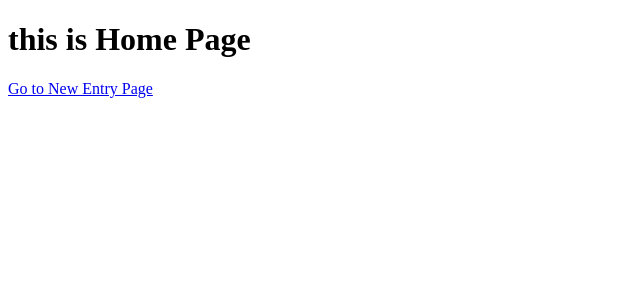
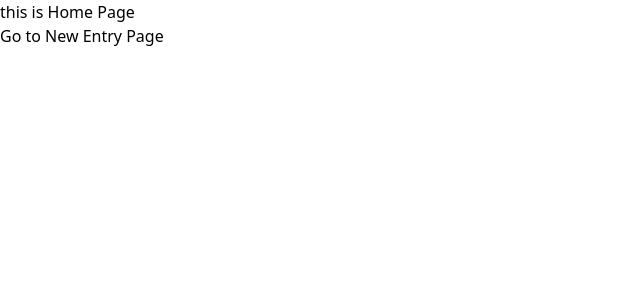
Before and after one commit to RadekKosiada/journal-app, a Next.js app: page / in a window 1280 px wide. Shown: the top 300 px of the page, without its empty margins (0-640 px from the left). Built offline with nearby package versions, Linux system fonts and the light colour scheme.

Commit message:
install tailwind

```diff
--- a/package.json
+++ b/package.json
@@ -13,17 +13,20 @@
     "@tiptap/react": "^3.11.0",
     "@tiptap/starter-kit": "^3.11.0",
     "next": "16.0.3",
+    "postcss": "^8.5.6",
     "react": "19.2.0",
     "react-dom": "19.2.0",
     "sass": "^1.94.2"
   },
   "devDependencies": {
+    "@tailwindcss/postcss": "^4.1.17",
     "@types/node": "^20",
     "@types/react": "^19",
     "@types/react-dom": "^19",
     "babel-plugin-react-compiler": "1.0.0",
     "eslint": "^9",
     "eslint-config-next": "16.0.3",
+    "tailwindcss": "^4.1.17",
     "typescript": "^5"
   }
 }
--- /dev/null
+++ b/postcss.config.mjs
@@ -0,0 +1,5 @@
+export default {
+  plugins: {
+    "@tailwindcss/postcss": {},
+  },
+};
--- /dev/null
+++ b/src/app/globals.css
@@ -0,0 +1 @@
+@import 'tailwindcss';
--- a/src/app/layout.tsx
+++ b/src/app/layout.tsx
@@ -1,4 +1,5 @@
 import type { Metadata } from "next";
+import './globals.css';
 
 export const metadata: Metadata = {
     title: "Journal App",
```
Also changed, not shown: 1 other file (tests, documents, lock files or other folders).
